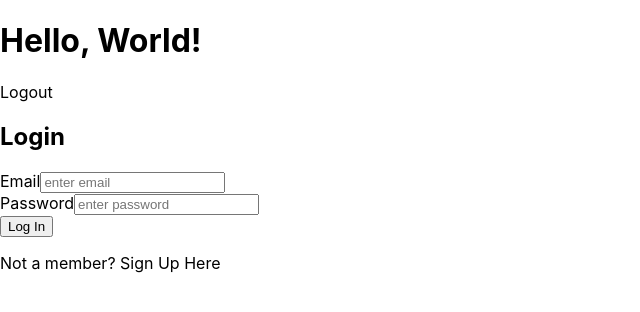
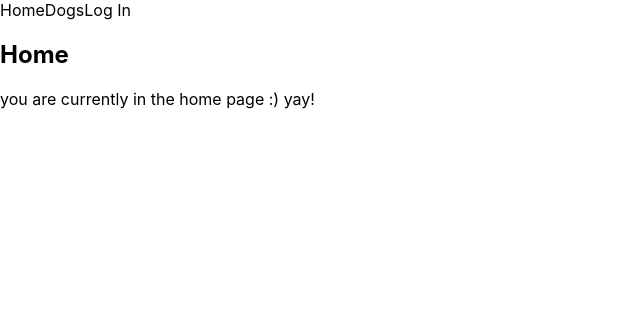
Before and after one commit to melmagana/capstone-frontend, a React (Create React App) app: page / in a window 1280 px wide. Shown: the top 312 px of the page, without its empty margins (0-640 px from the left). Built offline with nearby package versions, Linux system fonts and the light colour scheme.

Commit message:
dogs list renders

```diff
--- a/src/App.js
+++ b/src/App.js
@@ -1,6 +1,8 @@
 import React, {Component} from 'react';
 import './App.css';
 import RegisterLoginForm from './RegisterLoginForm'
+import DogContainer from './DogContainer'
+import Home from './Home'
 
 export default class App extends Component {
    constructor() {
@@ -8,7 +10,9 @@ export default class App extends Component {
 
       this.state = {
          loggedIn: false,
-         loggedInName: ''
+         loggedInName: '',
+         currentView: 'home',
+
       }
    }
    register = async (registerInfo) => {
@@ -31,7 +35,8 @@ export default class App extends Component {
          if(registerResponse.status === 201) {
             this.setState({
                loggedIn: true,
-               loggedInName: registerJson.data.name
+               loggedInName: registerJson.data.name,
+               currentView: 'home'
             })
          }
 
@@ -60,7 +65,8 @@ export default class App extends Component {
          if(loginResponse.status === 200) {
             this.setState({
                loggedIn: true,
-               loggedInName: loginJson.data.name
+               loggedInName: loginJson.data.name,
+               currentView: 'home'
             })
          }
       } catch(err) {
@@ -81,7 +87,8 @@ export default class App extends Component {
          if(logoutResponse.status === 200) {
             this.setState({
                loggedIn: false,
-               loggedInName: ''
+               loggedInName: '',
+               currentView: 'login'
             })
          }
       } catch(err) {
@@ -89,15 +96,60 @@ export default class App extends Component {
          console.error(err)
       }
    }
+   setViews = async (newView) => {
+      this.setState({
+         currentView: newView
+      })
+   }
    render() {
       return (
          <div className="App">
-            <h1>Hello, World!</h1>
-            <span onClick={this.logout}>Logout</span>
-            <RegisterLoginForm
-               register={this.register}
-               login={this.login}
-            />
+            <React.Fragment>
+               <div className="Navigation">
+                  {
+                     this.state.loggedIn === true
+                     ?
+                     <p>Logged in as&nbsp;<b>{this.state.loggedInName}</b></p>
+                     :
+                     null
+                  }
+                  <span onClick={() => this.setViews('home')}>Home</span>
+                  <span onClick={() => this.setViews('allDogs')}>Dogs</span>
+                  {
+                     this.state.loggedIn === true
+                     ?
+                     <span onClick={this.logout}>Log out</span>
+                     :
+                     <span onClick={() => this.setViews('login')}>Log In</span>
+                  }
+               </div>
+               <div className="Pages">
+                  {
+                     this.state.currentView === 'home'
+                     ?
+                     <Home />
+                     :
+                     null
+                  }
+                  {
+                     this.state.currentView === 'allDogs'
+                     ?
+                     <DogContainer />
+                     :
+                     null
+                  }
+                  {
+                     this.state.currentView === 'login'
+                     ?
+                     <RegisterLoginForm
+                        register={this.register}
+                        login={this.login}
+                     />
+                     :
+                     null
+                  }
+               </div>
+            </React.Fragment>
          </div>
       )
    }
--- /dev/null
+++ b/src/DogContainer/index.js
@@ -0,0 +1,41 @@
+import React, {Component} from 'react'
+import DogList from '../DogList'
+
+export default class DogContainer extends Component {
+	constructor() {
+		super()
+
+		this.state = {
+			dogs: []
+		}
+	}
+	componentDidMount() {
+		this.getDogs()
+	}
+	getDogs = async () => {
+		try {
+			const url = process.env.REACT_APP_API_URL + '/api/v1/dogs/'
+			const dogsResponse = await fetch(url, {
+				credentials: 'include'
+			})
+			console.log('dogsRespnse', dogsResponse)
+			const dogsJson = await dogsResponse.json()
+			console.log('dogsJson', dogsJson)
+
+			this.setState({
+				dogs: dogsJson.data
+			})
+		} catch(err) {
+			console.error('Error getting dogs from API')
+			console.error(err)
+		}
+	}
+	render() {
+		return(
+			<div className='DogContainer'>
+				<h2>All Dogs</h2>
+				<DogList dogs={this.state.dogs}/>
+			</div>
+		)
+	}
+}
--- /dev/null
+++ b/src/DogList/index.js
@@ -0,0 +1,16 @@
+import React from 'react'
+
+export default function DogList(props) {
+	const dogs = props.dogs.map(dog => {
+		return(
+			<li key={dog.id}>
+				{dog.name}
+			</li>
+		)
+	})
+	return(
+		<div className="DogList">
+			<ul>{dogs}</ul>
+		</div>
+	)
+}
--- /dev/null
+++ b/src/Home/index.js
@@ -0,0 +1,10 @@
+import React from 'react'
+
+export default function Home() {
+	return(
+		<div className="Home">
+			<h2>Home</h2>
+			<p>you are currently in the home page :) yay!</p>
+		</div>
+	)
+}
```
